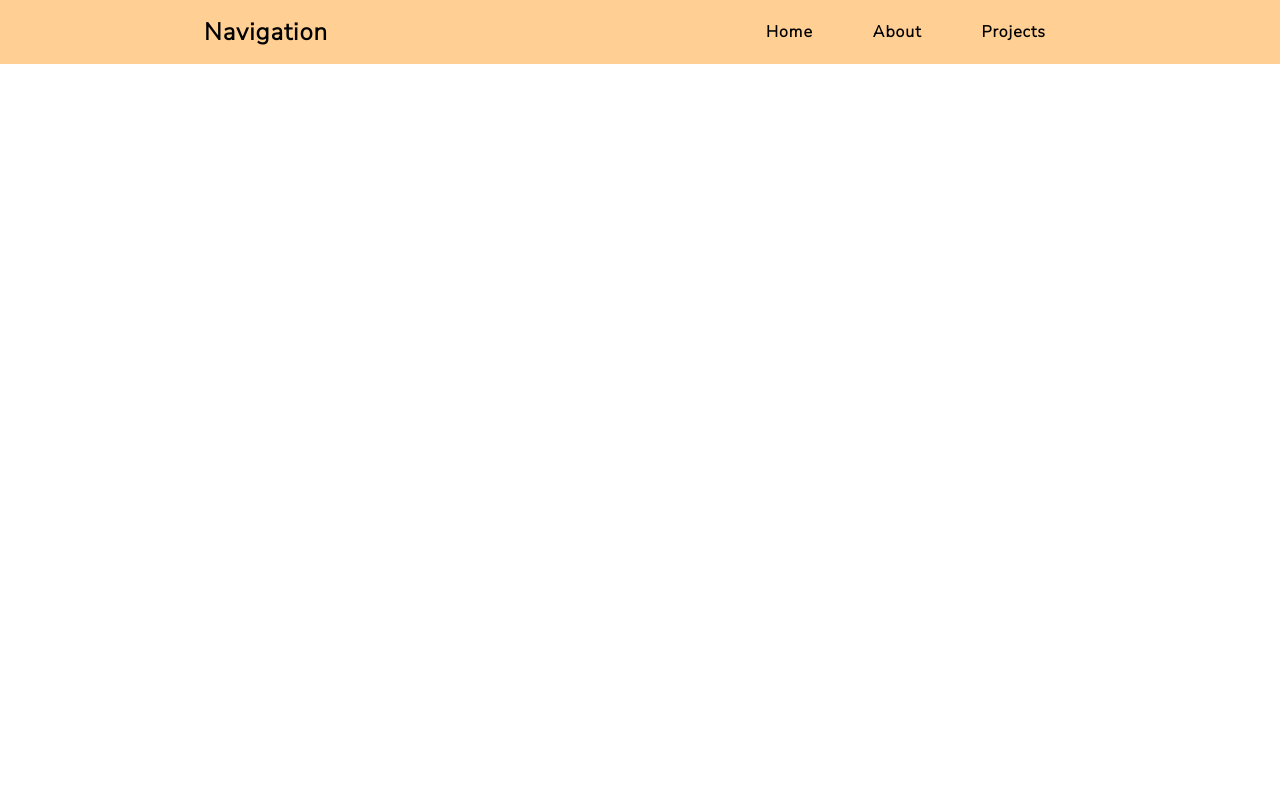
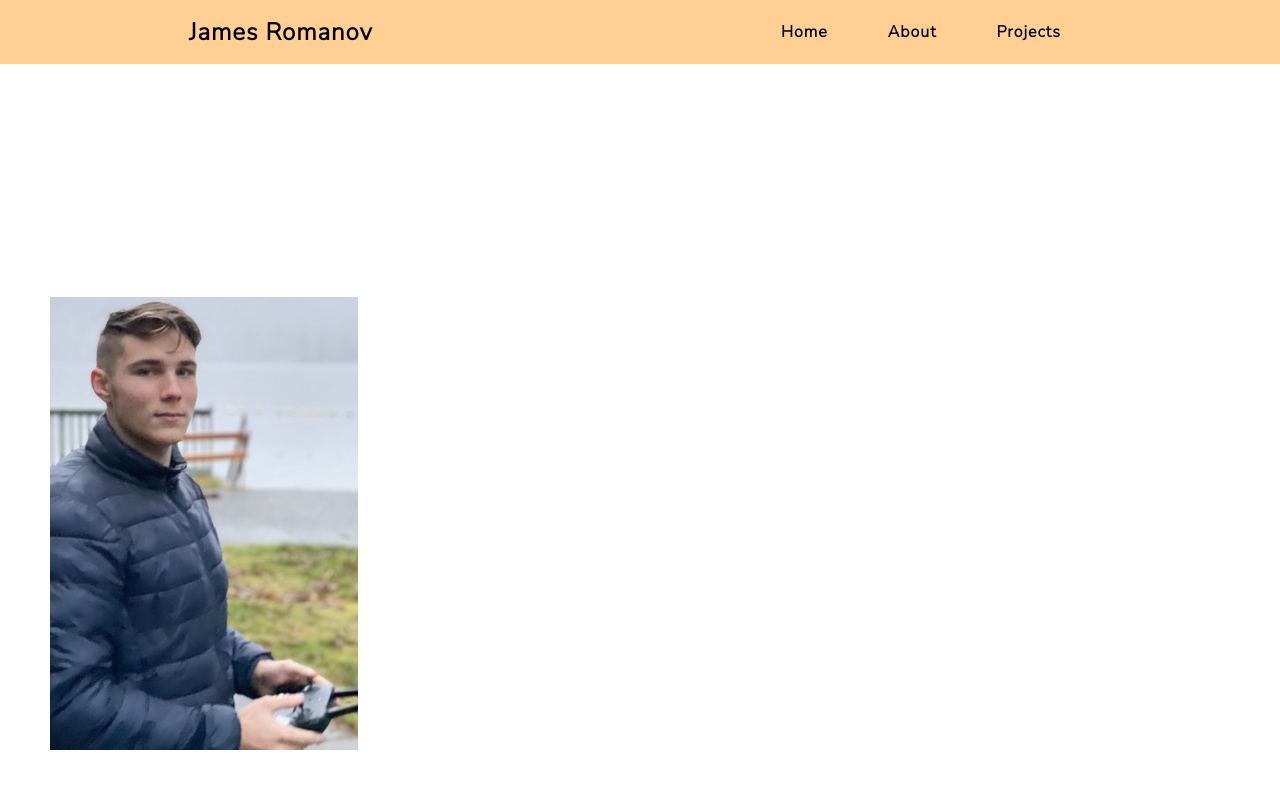
Before and after one commit to JRomanov/Personal-Website, a plain HTML site: page index.html in a window 1280 px wide. Drawn offline with Linux system fonts and the light colour scheme.

Commit message:
Added image of me and changed header to my name.

```diff
--- a/index.html
+++ b/index.html
@@ -12,8 +12,11 @@
 </head>
 <body>
     <nav>
+        <div class="profilePic">
+            <img src="./images/269601126_5040696109296008_4921428390874409836_n_30.jpg" alt="pic">
+        </div>
         <div class="logo">
-            <h1>Navigation</h1>
+            <h1>James Romanov</h1>
         </div>
         <ul class="navigation-links">
             <li>
--- a/style.css
+++ b/style.css
@@ -52,6 +52,7 @@ nav
     height: 3px;
     margin: 5px;
     background-color: black;
+    transition: all .3s ease;
 }
 
 @media screen and (max-width:1024px)
@@ -122,3 +123,12 @@ nav
 {
     transform: rotate(45deg) translate(-5px, -6px);
 }
+
+.profilePic
+{
+    display: flex;
+    position: absolute;
+    bottom: 50px;
+    left: 50px;
+    transform: scaleX(-1) ;
+}
```
Also changed, not shown: images/269601126_5040696109296008_4921428390874409836_n_30.jpg (added).
